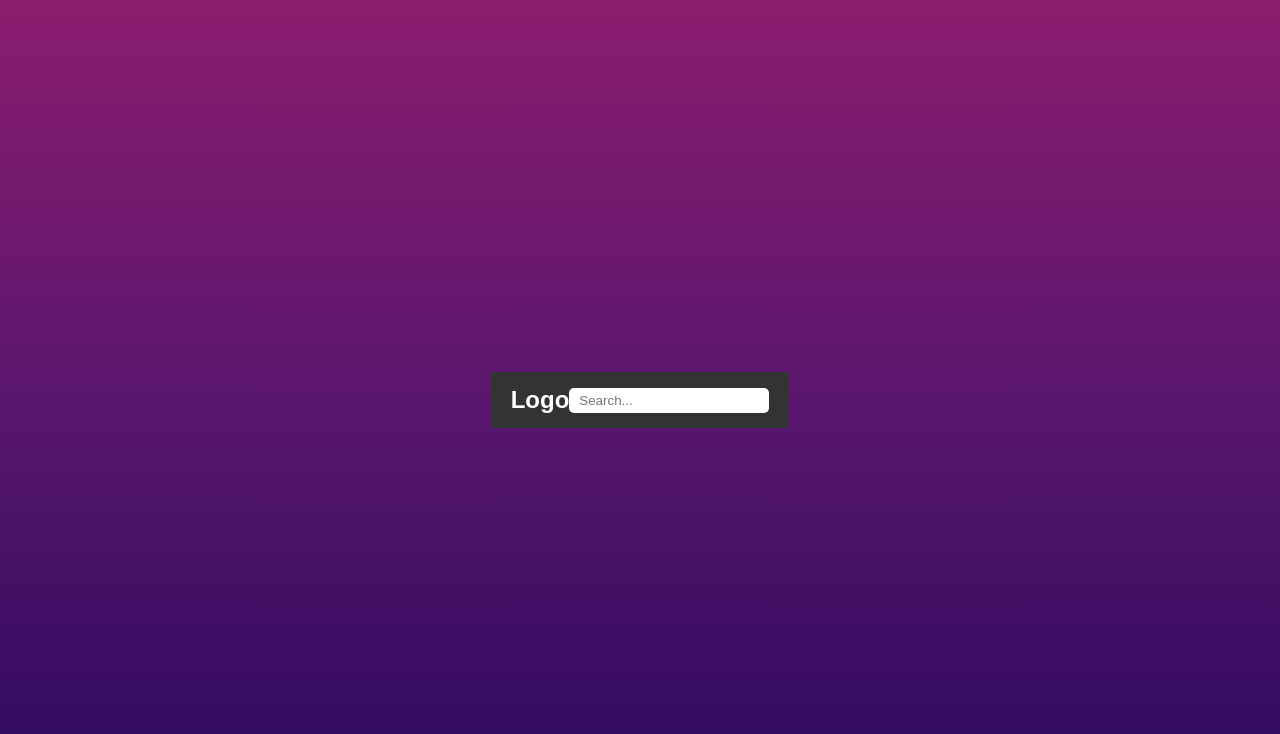
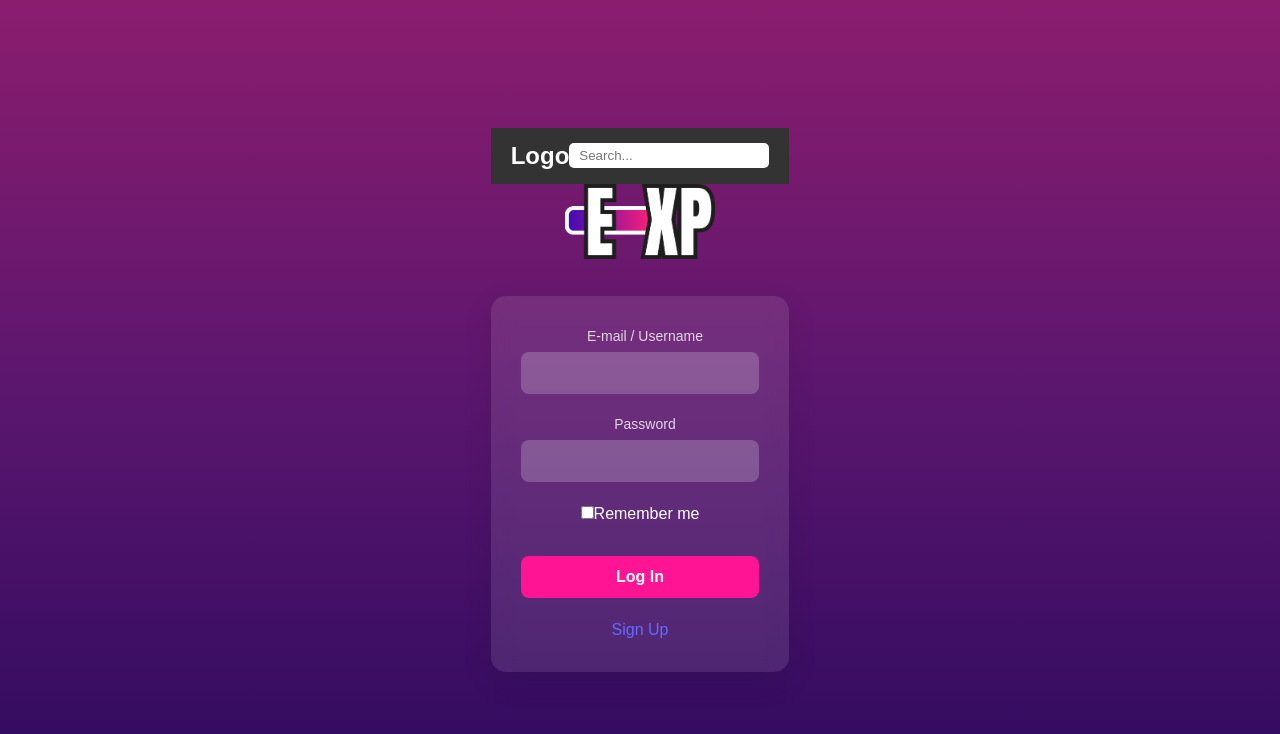
Before and after one commit to Bastien-Lang/ECOAL, a React (Vite) app in the folder client/ECOAL-Ore/: page /Login in a window 1280 px wide. Before the commit this address had no page. Shown: the top 734 px of the page. Built offline with nearby package versions, Linux system fonts and the light colour scheme.

Commit message:
LogIn pag

```diff
--- a/client/ECOAL-Ore/src/App.jsx
+++ b/client/ECOAL-Ore/src/App.jsx
@@ -4,7 +4,9 @@ import './css/App.css'
 import DisplayAllArticles from './components/DisplayAllArticles.jsx'
 import Home from './components/Home.jsx'
 import Navbar from './components/Navbar.jsx'
-import SingUp from './components/SingUp.jsx'
+import Login from "./components/Login"
+import SignUp from './components/SignUp'
+
 
 function App() {
   const location = useLocation();
@@ -13,10 +15,11 @@ function App() {
       <>
           {!hideNavbarOnRoutes.includes(location.pathname) && <Navbar />}
           <Routes>
-              <Route path="/" element={<Home />} />
-              <Route path="/Articals/" element={<DisplayAllArticles />} />
-              <Route path="/test" element={<h2>test</h2>} />
-              <Route path="/SingUp" element={<SingUp />} />
+              <Route path="/" element=<Home/>/>
+              <Route path="/Articals/" element=<DisplayAllArticles />/>
+              <Route path="/test" element= {<h2>test</h2>}/>
+              <Route path="/Login" element= {<Login /> } />
+              <Route path="/SignUp" element={<SignUp />} />
           </Routes>
       </>
   )
--- /dev/null
+++ b/client/ECOAL-Ore/src/components/Login.jsx
@@ -0,0 +1,70 @@
+import { useState } from 'react';
+import styles from '../css/Login.module.css';
+import { Link } from "react-router-dom";
+
+function Login() {
+    const [email, setEmail] = useState("");
+    const [password, setPassword] = useState("");
+    const [rememberMe, setRememberMe] = useState(false);
+
+    const handleSubmit = (e) => {
+        e.preventDefault();
+        console.log({ email, password, rememberMe });
+    };
+
+    return (
+        <>
+
+            <div className={styles.logo}>
+                <img src="../../public/EXP.png" alt="Logo" />
+            </div>
+
+            <div className={styles.formContainer}>
+                <form onSubmit={handleSubmit} className={styles.form}>
+                    <div className={styles.inputGroup}>
+                        <label className={styles.label}>E-mail / Username</label>
+                        <input
+                            type="text"
+                            className={styles.input}
+                            value={email}
+                            onChange={(e) => setEmail(e.target.value)}
+                        />
+                    </div>
+
+                    <div className={styles.inputGroup}>
+                        <label className={styles.label}>Password</label>
+                        <input
+                            type="password"
+                            className={styles.input}
+                            value={password}
+                            onChange={(e) => setPassword(e.target.value)}
+                        />
+                    </div>
+
+                    <div className={styles.rememberMe}>
+                        <label className={styles.checkboxLabel}>
+                            <input
+                                type="checkbox"
+                                checked={rememberMe}
+                                onChange={(e) => setRememberMe(e.target.checked)}
+                                className={styles.checkbox}
+                            />
+                            Remember me
+                        </label>
+                    </div>
+
+                    <button type="submit" className={styles.button}>
+                        Log In
+                    </button>
+
+                    <div className={styles.signupLink}>
+                        <Link to="/SignUp">Sign Up</Link>
+                    </div>
+                </form>
+            </div>
+
+        </>
+    );
+}
+
+export default Login;
--- a/client/ECOAL-Ore/src/components/SingUp.jsx
+++ b/client/ECOAL-Ore/src/components/SignUp.jsx
@@ -1,5 +1,5 @@
 import React, { useState, useEffect } from "react"
-import '../css/SingUp.css'
+import '../css/SignUp.css'
 
 
 const SignUpPage = () => {
--- /dev/null
+++ b/client/ECOAL-Ore/src/css/Login.module.css
@@ -0,0 +1,102 @@
+.container {
+  display: flex;
+  flex-direction: column;
+  align-items: center;
+  justify-content: center;
+  min-height: 100vh;
+  background: linear-gradient(to bottom, #8B1D6E, #5A166E, #2C0A5E);
+  color: white;
+  padding: 20px;
+}
+
+.logo {
+  margin-bottom: 30px;
+  text-align: center;
+}
+
+.logo img {
+  max-width: 150px;
+  height: auto;
+}
+
+.formContainer {
+  background-color: rgba(255, 255, 255, 0.1);
+  border-radius: 15px;
+  padding: 30px;
+  width: 100%;
+  max-width: 400px;
+  backdrop-filter: blur(10px);
+  box-shadow: 0 10px 30px rgba(0, 0, 0, 0.1);
+}
+
+.form {
+  display: flex;
+  flex-direction: column;
+  gap: 20px;
+}
+
+.inputGroup {
+  display: flex;
+  flex-direction: column;
+  gap: 5px;
+}
+
+.label {
+  font-size: 14px;
+  margin-left: 10px;
+  font-weight: 500;
+  color: rgba(255, 255, 255, 0.8);
+}
+
+.input {
+  padding: 12px 15px;
+  border-radius: 8px;
+  border: none;
+  background-color: rgba(255, 255, 255, 0.2);
+  color: white;
+  font-size: 16px;
+  outline: none;
+  transition: background-color 0.3s;
+}
+
+.input::placeholder {
+  color: rgba(255, 255, 255, 0.7);
+}
+
+.input:focus {
+  background-color: rgba(255, 255, 255, 0.3);
+}
+
+.button {
+  background-color: #ff1493;
+  color: white;
+  border: none;
+  border-radius: 8px;
+  padding: 12px;
+  font-size: 16px;
+  font-weight: bold;
+  cursor: pointer;
+  margin-top: 10px;
+  transition: background-color 0.3s;
+  width: 100%;
+}
+
+.button:hover {
+  background-color: #ff69b4;
+}
+
+.loginLink {
+  text-align: center;
+  margin-top: 15px;
+  font-size: 14px;
+}
+
+.loginLink a {
+  color: white;
+  text-decoration: underline;
+  cursor: pointer;
+}
+
+.loginLink a:hover {
+  color: #ff69b4;
+}
--- a/client/ECOAL-Ore/src/css/SingUp.css
+++ b/client/ECOAL-Ore/src/css/SignUp.css
@@ -1,4 +1,4 @@
-/* .backDiv{
+ .backDiv{
     background: linear-gradient(to bottom,
         #8B1D6E,
         #5A166E,
@@ -6,7 +6,7 @@
     );
     height: 100vh;
     width: 100vh;
-} */
+}
 
 * {
     margin: 0;
```
